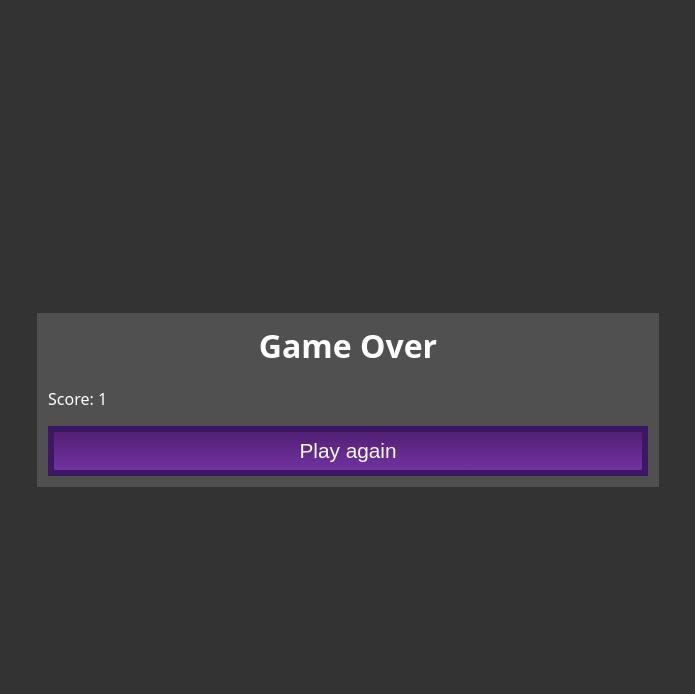
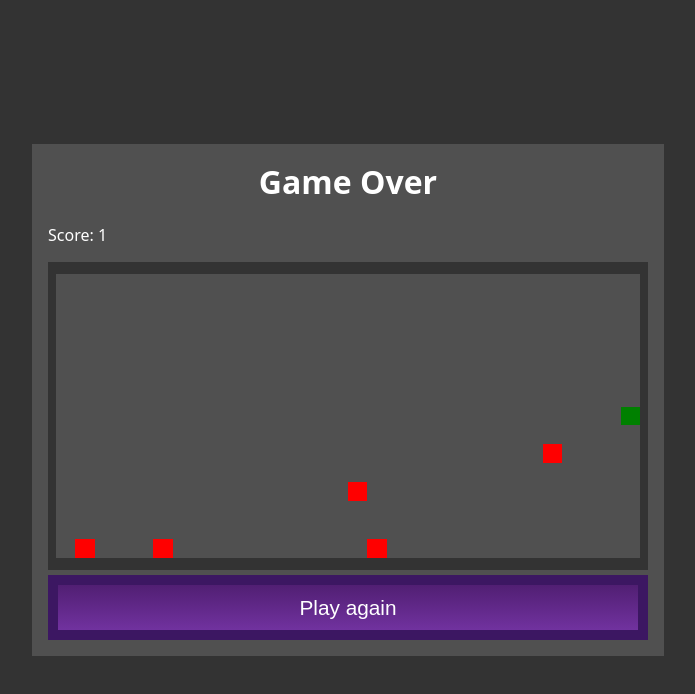
Before and after one commit to april83c/snake, a website with bundled scripts: page packages/frontend-web/public/index.html in a window 1280 px wide. Both pictures are taken after a click on the button "Start". Shown: the whole page, without its empty margins (292-987 px from the left). Built offline with nearby package versions, Linux system fonts and the light colour scheme.

Commit message:
frontend-web: Add smoothing option, show game on gameover

```diff
--- a/packages/frontend-web/public/assets/styles/index.css
+++ b/packages/frontend-web/public/assets/styles/index.css
@@ -45,6 +45,10 @@
 	flex-grow: 1;
 }
 
+.item-no-shrink {
+	flex-shrink: 0;
+}
+
 /* actual css */
 :root {
 	width: 100vw;
@@ -57,7 +61,7 @@
 	--bg-1: #333333;
 	--bg-2: #505050;
 	--radius: 0;
-	--padding: 0.33em;
+	--padding: 0.5em;
 }
 
 body {
@@ -96,6 +100,10 @@ input {
 	padding: var(--padding);
 }
 
+input[type=number] {
+	text-align: center;
+}
+
 button {
 	padding: var(--padding);
 	border-radius: var(--radius);
@@ -128,7 +136,7 @@ button {
 #page-game #top-bar div {
 	height: calc(100% - 2ch);
 	width: calc(100% - 2ch);
-	padding: 1ch;
+	padding: var(--padding);
 	background: var(--fg-gradient);
 
 	color: white;
@@ -142,4 +150,13 @@ button {
 #page-game #mainView {
 	background-color: var(--bg-1);
 	height: 100%;
+	image-rendering: pixelated;
 }
+
+#page-gameover #mainView {
+	background-color: var(--bg-1);
+	width: calc(100% - var(--padding) * 2);
+	height: auto;
+	padding: var(--padding);
+	image-rendering: pixelated;
+}
--- a/packages/frontend-web/public/index.html
+++ b/packages/frontend-web/public/index.html
@@ -16,7 +16,7 @@
 
 	<!-- Pages -->
 	<div id="page-game" class="flex flex-col flex-stretch" style="display: none">
-		<div id="top-bar" class="flex flex-row mobile-flip flex-stretch flex-space-evenly">
+		<div id="top-bar" class="flex flex-row mobile-flip flex-stretch flex-space-evenly item-no-shrink">
 			<div>
 				<span>
 					🐍 snake!
@@ -46,9 +46,17 @@
 			<p class="flex flex-row mobile-flip flex-space-evenly flex-align-center flex-gap">
 				<label for="apples"><b>Apples:</b></label>
 				<input type="number" id="apples" value="5" class="item-grow" />
+			</p>
+
+			<p class="flex flex-row mobile-flip flex-space-evenly flex-align-center flex-gap">
 				<label for="tick-length"><b>Speed:</b></label>
 				<input type="number" id="tick-length" min="1" value="67" class="item-grow" />
-				<label>ms per grid space <abbr title="lower is faster">(i)</abbr></label>
+				<label>ms per grid space (lower is faster!)</label>
+			</p>
+
+			<p class="flex flex-row mobile-flip flex-space-evenly flex-align-center flex-gap">
+				<label for="smoothing-enabled"><b>Smoothing enabled:</b></label>
+				<input type="checkbox" id="smoothing-enabled" checked class="item-grow" />
 			</p>
 
 			<button id="start" class="big-button">
@@ -61,6 +69,7 @@
 		<div class="card">
 			<h1 style="text-align: center">Game Over</small></h1>
 			<p>Score: <span id="score">0</span></p>
+			<canvas id="mainView"></canvas>
 			<button id="play-again" class="big-button">
 				Play again
 			</button>
--- a/packages/frontend-web/src/WebSnake.ts
+++ b/packages/frontend-web/src/WebSnake.ts
@@ -10,6 +10,7 @@ export default class WebSnake {
 	state: WebSnakeState;
 	debugEnabled: boolean;
 	debug: string[];
+	smoothingEnabled: boolean;
 
 	game: Snake;
 	previousTickSnakeEnd: Vector2 | null; // for smooth snake
@@ -29,12 +30,13 @@ export default class WebSnake {
 
 	scoreElement: HTMLElement;
 
-	constructor(doc: Document, mainView: HTMLCanvasElement, score: HTMLElement, boardSize: Vector2, apples: number, tickLength: number, stateCallback: SnakeStateCallback) {
+	constructor(doc: Document, mainView: HTMLCanvasElement, score: HTMLElement, tickLength: number, smoothingEnabled: boolean, snake: Snake) {
 		this.state = WebSnakeState.Running;
 		this.debugEnabled = false;
 		this.debug = [];
+		this.smoothingEnabled = smoothingEnabled;
 
-		this.game = new Snake(boardSize, apples, stateCallback);
+		this.game = snake;
 		this.previousTickSnakeEnd = this.game.snake[this.game.snake.length - 1];
 		this.previousTickState = this.game.state;
 
@@ -154,7 +156,7 @@ export default class WebSnake {
 			case WebSnakeState.Running:
 				// Input and game logic
 				const ticksToRun = (performance.now() - this.lastTickStarted) / this.minimumTickLength;
-				for (let i = 1; i < ticksToRun; i++) if (this.previousTickState == SnakeState.Running) {
+				for (let i = 1; i < ticksToRun; i++) {
 					this.previousTickState = this.game.state;
 					this.previousTickSnakeEnd = this.game.snake[this.game.snake.length - 1];
 
@@ -198,7 +200,7 @@ export default class WebSnake {
 		});
 
 		// Move snake end and head smoothly
-		let offset = this.previousTickState == SnakeState.DeadByBody || this.game.state == SnakeState.DeadByOutOfBounds ? 0 : Math.min(Math.max(0, sinceLastTick / this.minimumTickLength), 1);
+		let offset = this.smoothingEnabled ? (this.previousTickState == SnakeState.DeadByBody || this.game.state == SnakeState.DeadByOutOfBounds ? 0 : Math.min(Math.max(0, sinceLastTick / this.minimumTickLength), 1)) : 1;
 		const snakeHead = this.game.snake[0];
 
 		// Snake end
--- a/packages/frontend-web/src/web.ts
+++ b/packages/frontend-web/src/web.ts
@@ -1,4 +1,4 @@
-import { SnakeState, type Vector2 } from '@april83c/snake';
+import Snake, { SnakeState, type Vector2 } from '@april83c/snake';
 import WebSnake, { WebSnakeState } from './WebSnake';
 
 function notNull<desired>(v: desired | null) {
@@ -54,48 +54,57 @@ function main() {
 	const boardSizeYInput = document.querySelector('#page-setup #board-size-y');
 	const applesInput = document.querySelector('#page-setup #apples');
 	const tickLengthInput = document.querySelector('#page-setup #tick-length');
+	const smoothingEnabledInput = document.querySelector('#page-setup #smoothing-enabled');
 	const startButton = document.querySelector('#page-setup #start');
-	if (
-		!(boardSizeXInput instanceof HTMLInputElement)
-		|| !(boardSizeYInput instanceof HTMLInputElement)
-		|| !(applesInput instanceof HTMLInputElement)
-		|| !(tickLengthInput instanceof HTMLInputElement)
-		|| !(startButton instanceof HTMLButtonElement)
-	) throw new Error('Error getting elements for setup');
+	if (!(
+		boardSizeXInput instanceof HTMLInputElement
+		&& boardSizeYInput instanceof HTMLInputElement
+		&& applesInput instanceof HTMLInputElement
+		&& tickLengthInput instanceof HTMLInputElement
+		&& smoothingEnabledInput instanceof HTMLInputElement
+		&& startButton instanceof HTMLButtonElement
+	)) throw new Error('Error getting elements for setup');
 	startButton.addEventListener('click', () => {
 		router.go(Page.Game);
-		startSnake({ x: boardSizeXInput.valueAsNumber, y: boardSizeYInput.valueAsNumber }, applesInput.valueAsNumber, tickLengthInput.valueAsNumber);
+		startSnake({ x: boardSizeXInput.valueAsNumber, y: boardSizeYInput.valueAsNumber }, applesInput.valueAsNumber, tickLengthInput.valueAsNumber, smoothingEnabledInput.checked);
 	});
 
 	// Game over page
 	const playAgainButton = document.querySelector('#page-gameover #play-again');
 	if (!(playAgainButton instanceof HTMLButtonElement)) throw new Error('Error getting elements for game over');
 	playAgainButton.addEventListener('click', () => {
+		webSnake.state = WebSnakeState.Stopped;
 		router.go(Page.Setup);
 	});
 
 	router.go(Page.Setup);
 }
 
-function startSnake(boardSize: Vector2, apples: number, tickLength: number) {
+function startSnake(boardSize: Vector2, apples: number, tickLength: number, smoothingEnabled: boolean) {
 	const mainView = document.querySelector('#page-game #mainView');
 	const score = document.querySelector('#page-game #score');
 	const gameOverScore = document.querySelector('#page-gameover #score');
+	const gameOverMainView = document.querySelector('#page-gameover #mainView');
+
 	if (!(
 		mainView instanceof HTMLCanvasElement
 		&& score instanceof HTMLElement
 		&& gameOverScore instanceof HTMLSpanElement
+		&& gameOverMainView instanceof HTMLCanvasElement
 	)) throw new Error('Error getting elements for WebSnake');
 
 	if (webSnake != undefined) {
 		webSnake.state = WebSnakeState.Stopped;
 	}
-	webSnake = new WebSnake(document, mainView, score, boardSize, apples, tickLength, (newState) => {
+	webSnake = new WebSnake(document, mainView, score, tickLength, smoothingEnabled, new Snake(boardSize, apples, (newState, snake) => {
 		if (newState != SnakeState.Running) {
-			gameOverScore.innerText = webSnake.game.snake.length.toString();
+			webSnake.state = WebSnakeState.Stopped;
+			gameOverScore.innerText = snake.snake.length.toString();
+			gameOverMainView.style.aspectRatio = `${boardSize.x} / ${boardSize.y}`;
+			webSnake = new WebSnake(document, gameOverMainView, score, tickLength, false, snake);
 			router.go(Page.GameOver);
 		}
-	});
+	}));
 }
 
 window.onload = main;
```
